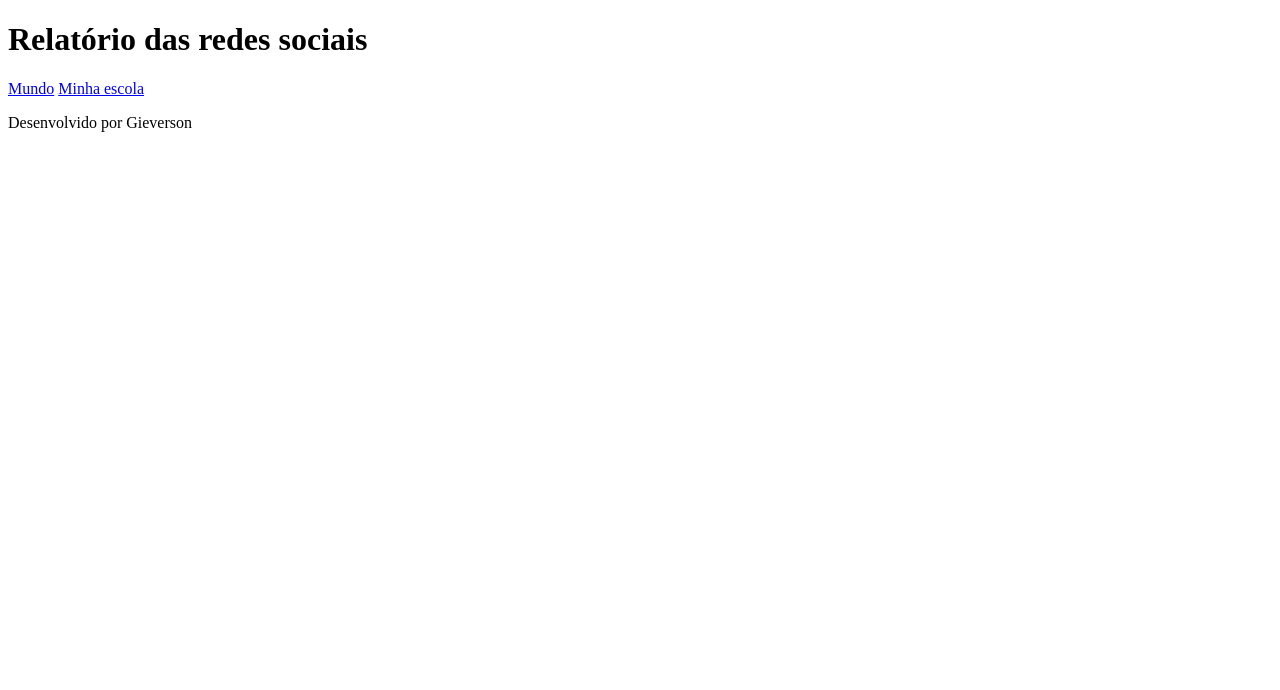
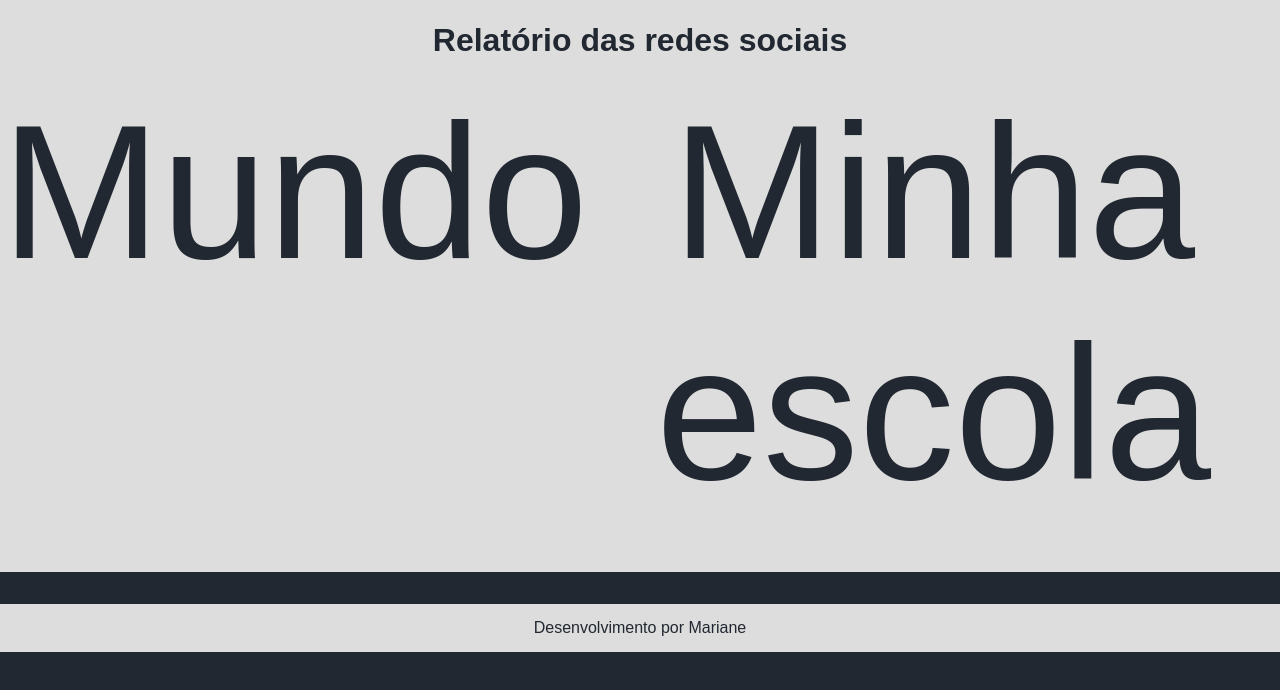
Before and after one commit to mari2gfrg/mariane3f, a plain HTML site: page index.html in a window 1280 px wide. Drawn offline with Linux system fonts and the light colour scheme; a web font is replaced by a local one.

Commit message:
Update index.html
aaaaaa

```diff
--- a/index.html
+++ b/index.html
@@ -4,22 +4,31 @@
     <meta charset="UTF-8">
     <meta name="viewport" content="width=device-width, initial-scale=1.0">
     <title>Document</title>
+    <link rel="stylesheet" href="style.css">
 </head>
 <body>
+
+</body>
+</html>
+
        <header>
        <h1>Relatório das redes sociais</h1>
        <nav>
-            <a href="index.html">Mundo<a>
+       <a href="index.html">Mundo</a>
        <a href="#">Minha escola</a>
        </nav>
        </header>
+
     <main class="graficos-section">
-        <section id="graficos-container" class="graficos container">
-        <!-- CRIE OS GRAFICOS AQUI-->
+        <section id="graficos-container" class="graficos-conta">
+        <!--crie os graficos aqui-->
         </section>
     </main>
+
     <footer>
-              <p>Desenvolvido por Gieverson</p>
+             <p>Desenvolvimento por Mariane</p>
     </footer>
+
+
     </body>
     </html>
```
Lines whose indentation alone changed are shown as unchanged.
